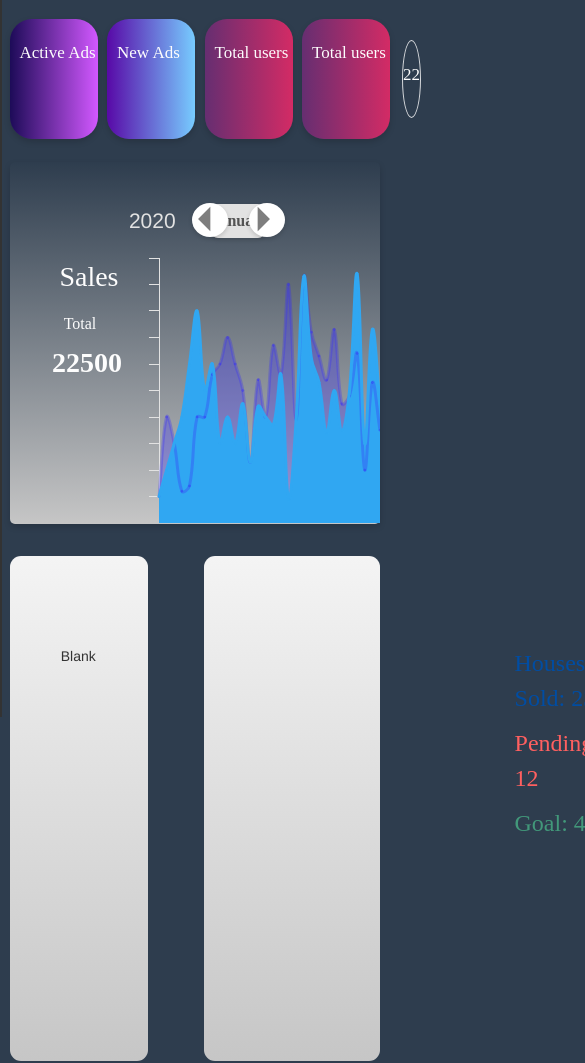
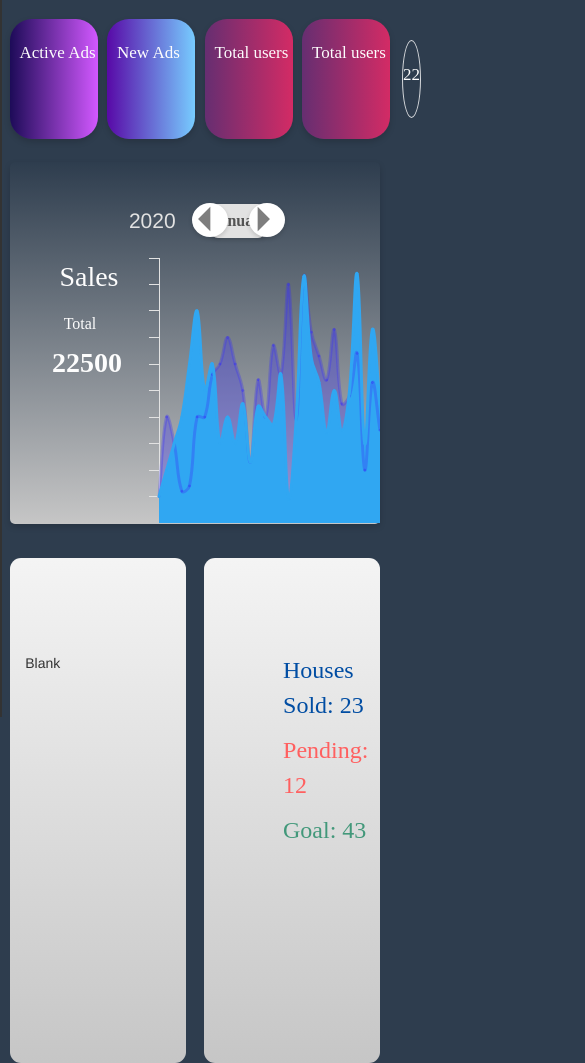
Before and after one commit to Amit2197/simple, a plain HTML site: page index.html in a window 390 px wide. Shown: the part 127-1190 px from the top of the page, 585 px wide, since content can reach past the window. Drawn offline with nearby package versions, Linux system fonts and the light colour scheme; a script that the page names is missing.

Commit message:
some responsive

```diff
--- a/css/style.css
+++ b/css/style.css
@@ -12,7 +12,7 @@ body{
   background-color: #2E3D4E;
   padding-left: 2.5vw;
   width: 100vw;
-  overflow: hidden;
+  overflow-x: hidden;
   /* height : 72rem; */
 }
 
@@ -415,15 +415,14 @@ left: -5px;
 .last-container{
   display: flex;
   justify-content: space-between;
-  margin-top: 32px;
+  margin-top: 4vh;
   width: 95vw;
-  /* margin-left: 32px; */
 }
 
 #end{
   display: flex;
-  padding-left: 51px;
-  padding-top: 90px;
+  justify-content: space-between;
+  padding: 11.250vh 1vw 0 3.984vw;
   width: 45.313vw;
   height: 59.875vh;
   background: transparent linear-gradient(180deg, #F4F4F4 0%, #C6C6C6 100%) 0% 0% no-repeat padding-box;
@@ -431,19 +430,12 @@ left: -5px;
   opacity: 1;
 }
 
-.end{
-  margin-left: 56px;
-}
 .pie{
-  width: 210px;
-  height: 212px;
-  /* background: #FFFFFF 0% 0% no-repeat padding-box; */
-  /* box-shadow: 0px 3px 6px #00000029; */
-  opacity: 1;
+  width: 16.406vw;
+  height: 26.500vh;
 }
 
 .data{
-  margin-left: 50px;
   text-align: left;
   font: normal normal normal 24px/35px Poppins;
   letter-spacing: 0px;
```
